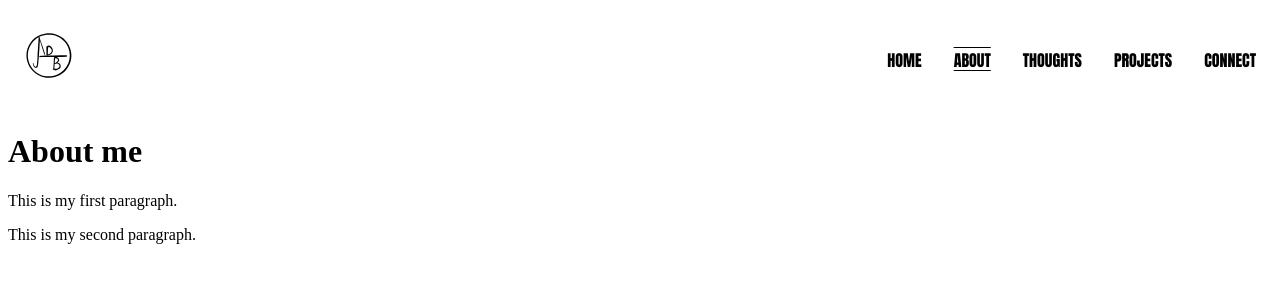
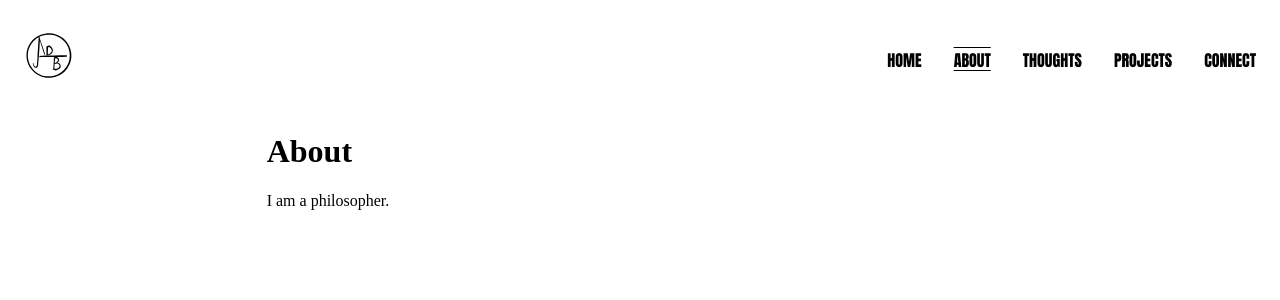
Before and after one commit to adbarc92/portfolio, a SvelteKit app: page /about in a window 1280 px wide. Shown: the top 300 px of the page. Built offline with nearby package versions, Linux system fonts and the light colour scheme.

Commit message:
A few small changes

```diff
--- a/src/routes/+layout.svelte
+++ b/src/routes/+layout.svelte
@@ -1,12 +1,19 @@
 <script>
-	import Header from "./Header.svelte";
-
+	import Header from './Header.svelte';
 </script>
 
 <div class="app">
-  <Header />
+	<Header />
 
-  <main>
-    <slot />
-  </main>
+	<main>
+		<slot />
+	</main>
 </div>
+
+<style>
+	div main {
+		display: flex;
+		justify-content: center;
+		max-width: 80ch;
+	}
+</style>
--- a/src/routes/about/+page.svelte
+++ b/src/routes/about/+page.svelte
@@ -4,9 +4,7 @@
 </svelte:head>
 
 <div class="text-column">
-	<h1>About me</h1>
+	<h1>About</h1>
 
-	<p>This is my first paragraph.</p>
-
-	<p>This is my second paragraph.</p>
+	<p>I am a philosopher.</p>
 </div>
```
Also changed, not shown: src/routes/+page.svelte (+5 -19 lines).
